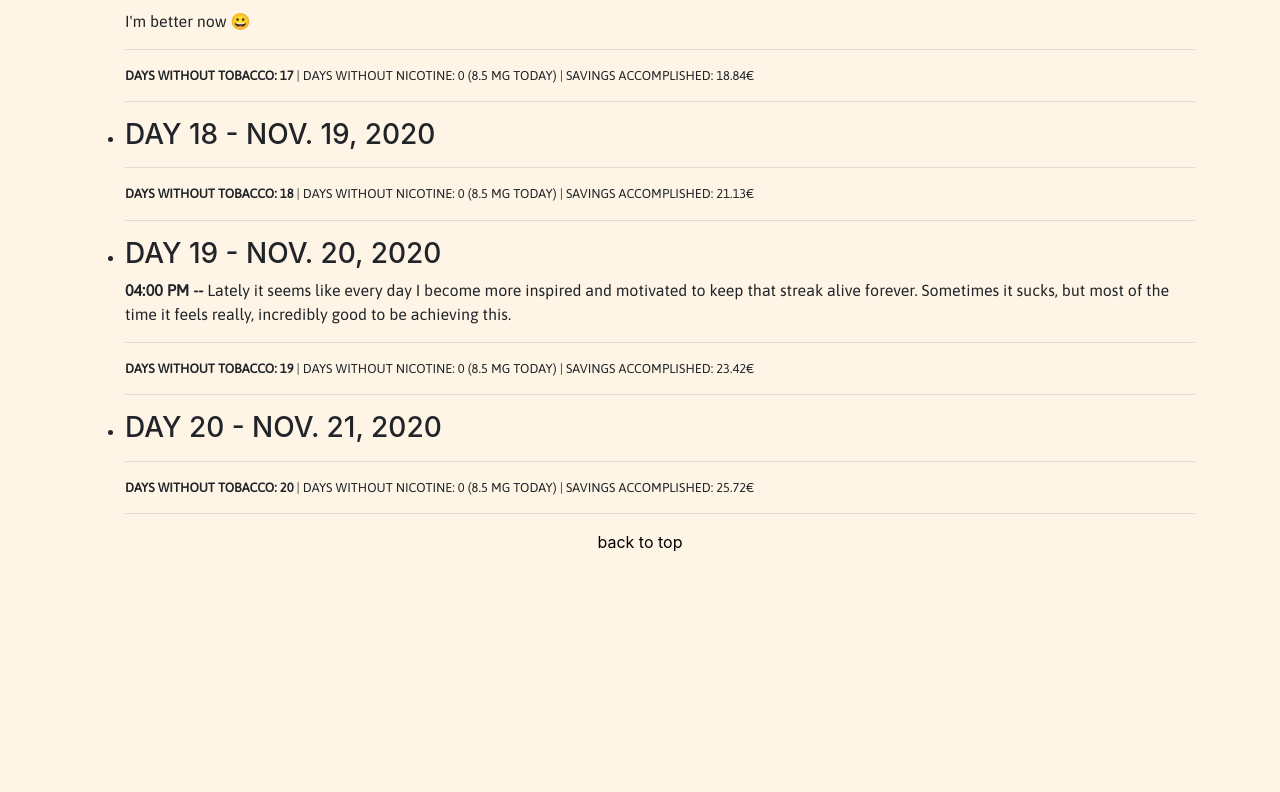
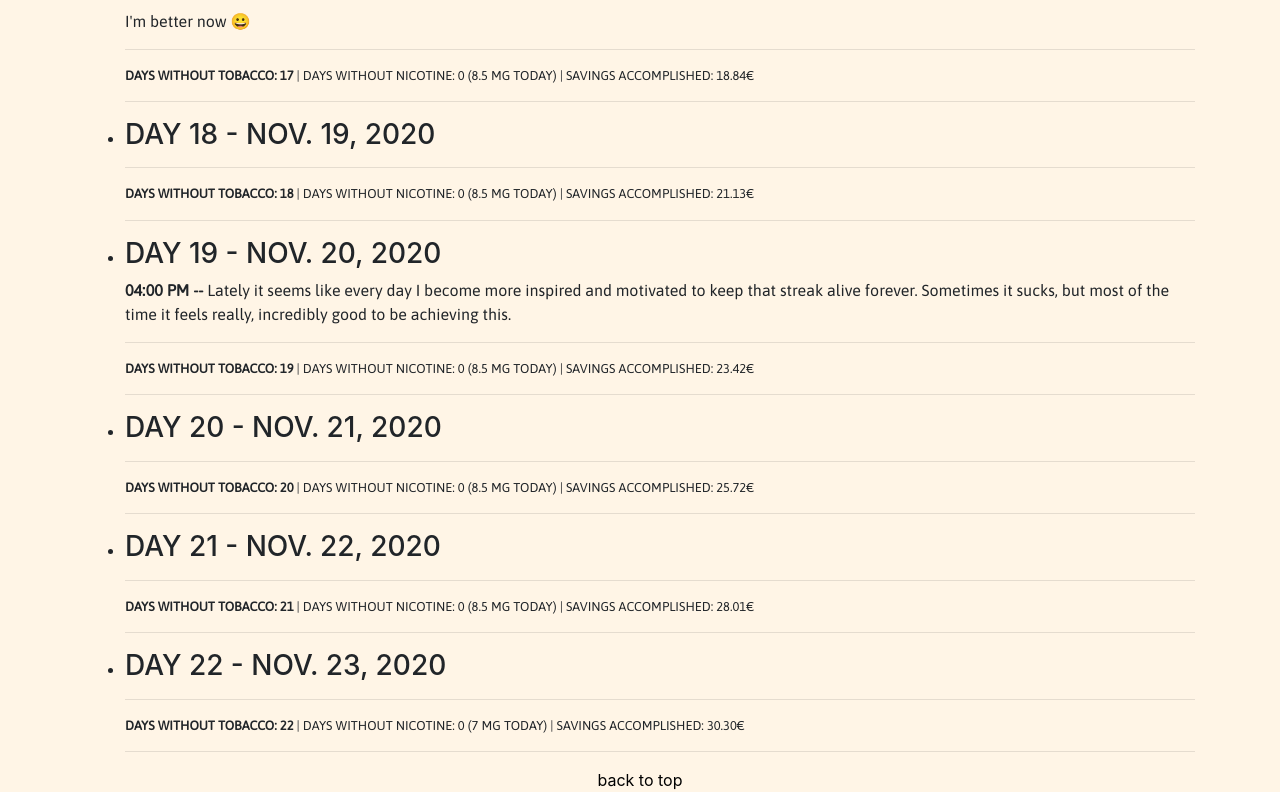
Before and after one commit to draialexis/alexisdrai, an Angular app: page / in a window 1280 px wide. Shown: the part 5666-6458 px from the top of the page. Before the commit the page ends 6220 px from the top, so only its background shows below. Built offline with nearby package versions, Linux system fonts and the light colour scheme.

Commit message:
Add entry for days 21 and 22

```diff
--- a/src/app/components/smokefree/smokefree.component.html
+++ b/src/app/components/smokefree/smokefree.component.html
@@ -277,10 +277,24 @@
     <hr>
   </li>
   <li>
-    <h3 id="smokefree" class="text-uppercase">Day 20 - nov. 21, 2020</h3>
+    <h3 class="text-uppercase">Day 20 - nov. 21, 2020</h3>
     <hr>
     <p class="small-print text-uppercase"><strong>days without tobacco: 20</strong> | days without nicotine: 0 (8.5 mg
       today) | savings accomplished: 25.72€</p>
+    <hr>
+  </li>
+  <li>
+    <h3 class="text-uppercase">Day 21 - nov. 22, 2020</h3>
+    <hr>
+    <p class="small-print text-uppercase"><strong>days without tobacco: 21</strong> | days without nicotine: 0 (8.5 mg
+      today) | savings accomplished: 28.01€</p>
+    <hr>
+  </li>
+  <li>
+    <h3 id="smokefree" class="text-uppercase">Day 22 - nov. 23, 2020</h3>
+    <hr>
+    <p class="small-print text-uppercase"><strong>days without tobacco: 22</strong> | days without nicotine: 0 (7 mg
+      today) | savings accomplished: 30.30€</p>
     <hr>
   </li>
 </ul>
```
